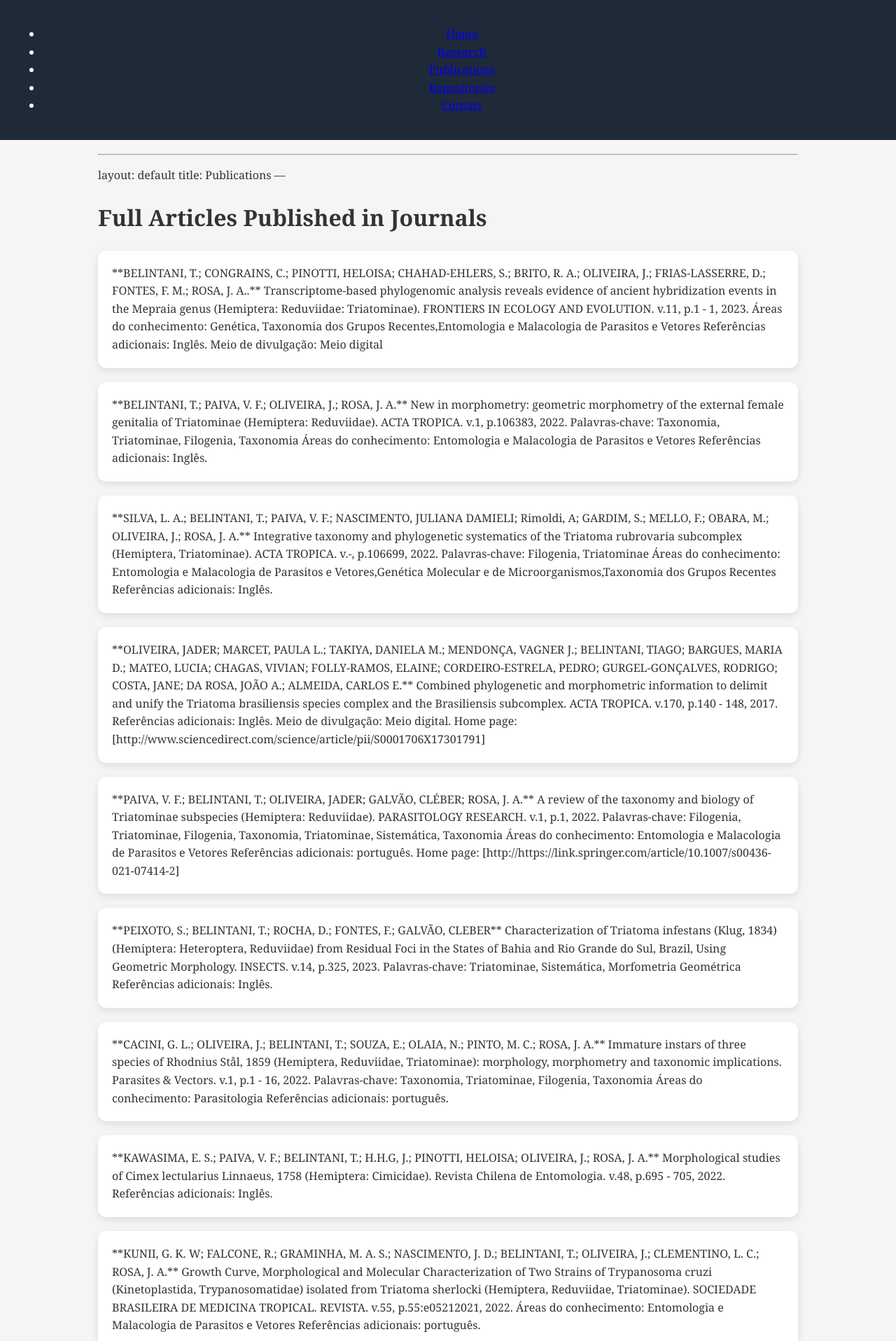
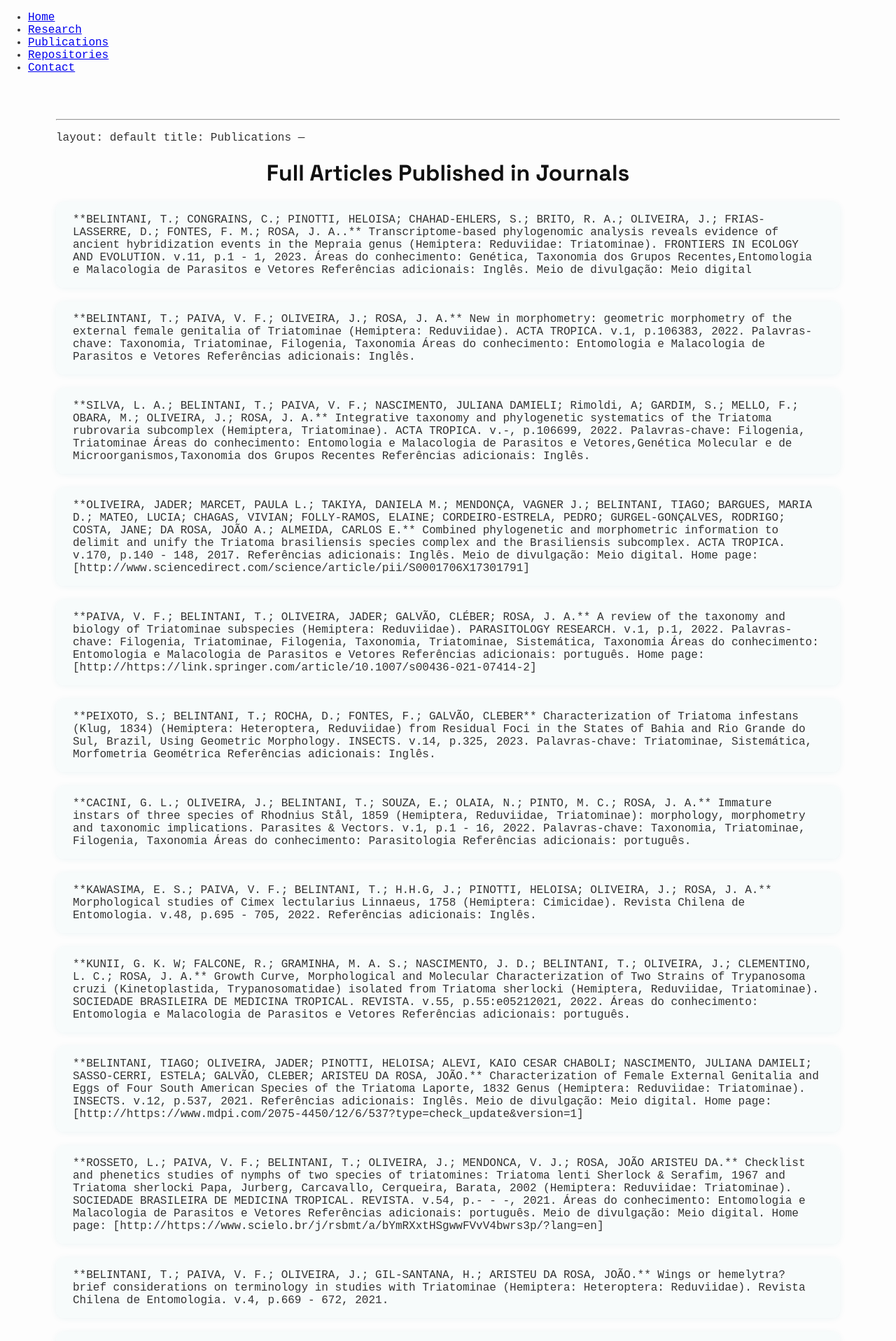
Before and after one commit to TiagoBelintani/tiagobelintani.github.io, a Jekyll site: the page built from publications.md, in a window 1280 px wide. Shown: the top 1916 px of the page at 70% size. Built offline with Jekyll 4.4.1, drawn with Linux system fonts in a browser that asks for light colours; our own code applies the rules of GitHub Pages for plain Markdown files.

Commit message:
Update style.css

```diff
--- a/assets/css/style.css
+++ b/assets/css/style.css
@@ -1,87 +1,51 @@
-/* Estilo base do body e fundo */
+/* Fundo translúcido */
+.background-overlay {
+  content: "";
+  position: fixed;
+  top: 0;
+  left: 0;
+  right: 0;
+  bottom: 0;
+  width: 100vw;
+  height: 100vh;
+  background: url('assets/images/vinicius-henrique-photography-A7GwggrhXm4-unsplash.jpg') center center no-repeat;
+  background-size: cover;
+  opacity: 0.25;
+  z-index: 0;
+  pointer-events: none;
+}
+
+/* Container do conteúdo */
+.container {
+  max-width: 1120px;
+  margin: 0 auto;
+  padding: 40px 20px;
+  position: relative;
+  z-index: 1;
+}
+
+/* Texto e headings */
 body {
-  font-family: 'Georgia', serif;
-  background-color: #f5f5f5; /* fundo suave */
+  position: relative;
+  z-index: 1;
+  font-family: 'Courier New', monospace;
   color: #333;
+  background: #fdfdfd;
   margin: 0;
   padding: 0;
-  line-height: 1.6;
+  min-height: 100vh;
+}
+h1, h2, h3 {
+  text-align: center;
+  font-family: 'Space Grotesk', sans-serif;
+  color: #111;
 }
 
-/* Header e navegação */
-header {
-  background-color: #1e2a38;
-  color: #fff;
-  padding: 20px;
-  text-align: center;
+/* Cards para publicações */
+.publication, .book-chapter {
+  background: rgba(245,251,251,0.7);
+  border-radius: 12px;
+  box-shadow: 0 1px 10px rgba(0,124,138,0.07);
+  padding: 16px 24px;
+  margin-bottom: 20px;
 }
-
-header h1 {
-  margin: 0;
-  font-size: 2rem;
-}
-
-.menu {
-  list-style: none;
-  padding: 0;
-  margin: 10px 0 0;
-  display: flex;
-  justify-content: center;
-  gap: 20px;
-}
-
-.menu li a {
-  color: #fff;
-  text-decoration: none;
-  font-weight: bold;
-}
-
-.menu li a:hover {
-  text-decoration: underline;
-}
-
-/* Main content */
-main {
-  max-width: 1000px;
-  margin: 20px auto;
-  padding: 0 20px;
-}
-
-/* Footer */
-footer {
-  background-color: #1e2a38;
-  color: #fff;
-  text-align: center;
-  padding: 15px 0;
-  margin-top: 40px;
-}
-
-/* Publicações e capítulos */
-.publication, .book-chapter {
-  background-color: #fff;
-  border-radius: 12px;
-  box-shadow: 0 4px 12px rgba(0,0,0,0.1);
-  padding: 20px;
-  margin-bottom: 20px;
-  transition: transform 0.2s, box-shadow 0.2s;
-}
-
-.publication:hover, .book-chapter:hover {
-  transform: translateY(-5px);
-  box-shadow: 0 8px 20px rgba(0,0,0,0.15);
-}
-
-.publication strong, .book-chapter strong {
-  display: block;
-  margin-bottom: 5px;
-  font-size: 1.1rem;
-}
-
-.publication a, .book-chapter a {
-  color: #1e90ff;
-  text-decoration: none;
-}
-
-.publication a:hover, .book-chapter a:hover {
-  text-decoration: underline;
-}
```
